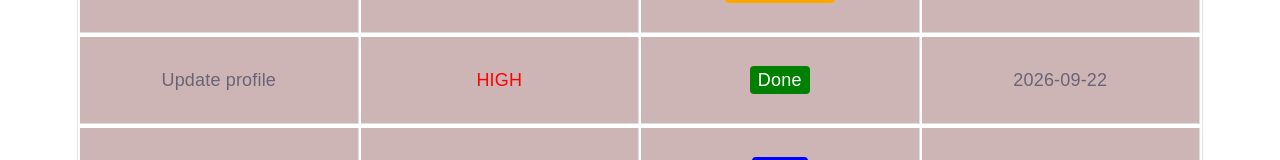
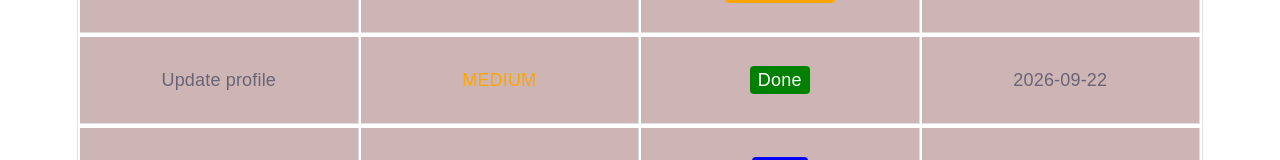
Before and after one commit to TASK-Test/TASK3, a React (Vite) app in the folder students/Leen Amawi/frontend/: page / in a window 1280 px wide. Shown: the part 420-580 px from the top of the page. Built offline with nearby package versions, Linux system fonts and the light colour scheme.

Commit message:
refactor: update task priority type

```diff
--- a/students/Leen Amawi/frontend/src/components/PriorityBadge.tsx
+++ b/students/Leen Amawi/frontend/src/components/PriorityBadge.tsx
@@ -1,11 +1,11 @@
 import './PriorityBadge.css'
-
+import type { Priority } from '../types/task'
 type PriorityBadgeProps = {
-  priority: 'LOW' | 'MEDIUM' | 'HIGH'
+  priority: Priority
 }
 function PriorityBadge({ priority }: PriorityBadgeProps) {
   return (
-<span className={`priority-${priority.toLowerCase()}`}>{priority}  </span>
+<span className={`priority-${priority.priority.toLowerCase()}`}>{priority.priority}  </span>
 )
 }
 
--- a/students/Leen Amawi/frontend/src/mock/tasks.ts
+++ b/students/Leen Amawi/frontend/src/mock/tasks.ts
@@ -5,7 +5,7 @@ export const tasks: Task[] = [
     id: 1,
     title: 'Fix login',
     description: 'Fix the login problem',
-    priority: 'HIGH',
+    priority: { priority: 'HIGH' },
     targetDate: '2026-09-15',
     status: {
       id: 1,
@@ -19,7 +19,7 @@ export const tasks: Task[] = [
     id: 2,
     title: 'Add dashboard',
     description: 'Create the dashboard page',
-    priority: 'LOW',
+    priority: { priority: 'LOW' },
     targetDate: '2026-09-18',
     status: {
       id: 2,
@@ -33,7 +33,7 @@ export const tasks: Task[] = [
     id: 3,
     title: 'Write tests',
     description: 'Add tests for the app',
-    priority: 'MEDIUM',
+    priority: { priority: 'MEDIUM' },
     targetDate: '2026-09-20',
     status: {
       id: 3,
@@ -47,7 +47,7 @@ export const tasks: Task[] = [
     id: 4,
     title: 'Update profile',
     description: 'Update the profile page',
-    priority: 'HIGH',
+    priority: { priority: 'MEDIUM' },
     targetDate: '2026-09-22',
     status: {
       id: 4,
@@ -61,7 +61,7 @@ export const tasks: Task[] = [
     id: 5,
     title: 'Fix database',
     description: 'Fix the database connection',
-    priority: 'HIGH',
+    priority: { priority: 'HIGH' },
     targetDate: '2026-09-25',
     status: {
       id: 5,
--- a/students/Leen Amawi/frontend/src/types/task.ts
+++ b/students/Leen Amawi/frontend/src/types/task.ts
@@ -5,11 +5,15 @@ export type Status = {
   position: number
 }
 
+ export type Priority = {
+  priority: 'LOW' | 'MEDIUM' | 'HIGH'
+}
+
 export type Task = {
   id: number
   title: string
   description: string
-  priority: 'LOW' | 'MEDIUM' | 'HIGH'
+  priority: Priority
   targetDate: string
   status: Status
   createdAt: string
```
